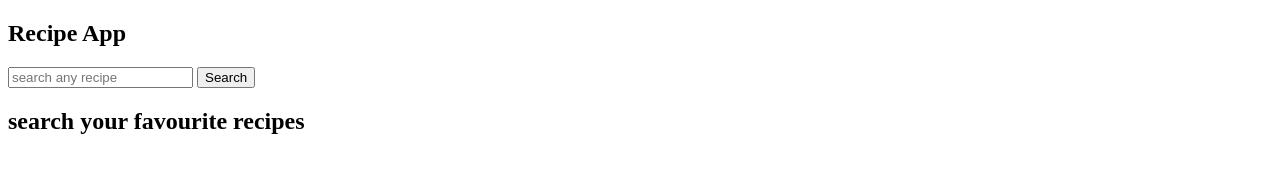
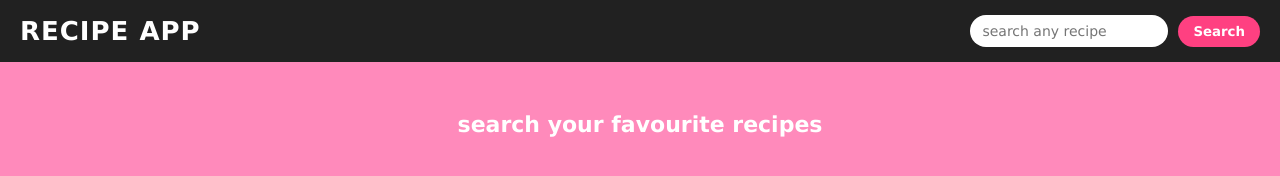
Before and after one commit to akankshatiw/recipe_app, a plain HTML site: page index.html in a window 1280 px wide. Drawn offline with Linux system fonts and the light colour scheme.

Commit message:
updated html

```diff
--- a/index.html
+++ b/index.html
@@ -7,16 +7,15 @@
       <link rel="stylesheet" href="style.css">
 </head>
 <body>
-   <header>
-      <nav>
+   <header class="header-nav">
+
             <h1>Recipe App</h1>
-            <form  >
+            <form class="form" >
                   <input type="text" placeholder="search any recipe"
                   class="searchbox">
-                  <button type="button" class="button">Search </button>
+                  <button type="submit" class="button">Search </button>
             </form>
 
-      </nav>
    </header>
    <main>
       <section>
--- a/style.css
+++ b/style.css
@@ -0,0 +1,84 @@
+* {
+  margin: 0;
+  padding: 0;
+  box-sizing: border-box;
+  font-family: Verdana, Geneva, Tahoma, sans-serif;
+}
+
+body {
+  background-color: hsl(335, 100%, 77%);
+  color: #fff;
+}
+
+.header-nav {
+  background-color: #212121;
+  padding: 15px 20px;
+  display: flex;
+  justify-content: space-between;
+  align-items: center;
+  position: sticky;
+  top: 0;
+  z-index: 10;
+}
+
+header h1 {
+  font-size: 26px;
+  font-weight: 700;
+  letter-spacing: 1px;
+  text-transform: uppercase;
+}
+
+.form {
+  display: flex;
+  align-items: center;
+}
+
+.searchbox {
+  padding: 8px 12px;
+  border-radius: 20px;
+  border: none;
+  outline: none;
+  font-size: 14px;
+  flex-grow: 1;
+}
+
+.button {
+  margin-left: 10px;
+  padding: 8px 15px;
+  border: none;
+  border-radius: 20px;
+  background-color: #ff4081;
+  color: #fff;
+  cursor: pointer;
+  font-weight: bold;
+  transition: 0.3s;
+}
+
+.button:hover {
+  background-color: #e73370;
+}
+
+.recipes-container {
+  text-align: center;
+  margin-top: 50px;
+}
+
+.recipes-container h2 {
+  font-size: 22px;
+  font-weight: bold;
+}
+
+@media screen and (max-width: 600px) {
+  .header-nav {
+    flex-direction: column;
+    gap: 10px;
+  }
+
+  .form {
+    width: 100%;
+  }
+
+  .searchbox {
+    width: 70%;
+  }
+}
```
